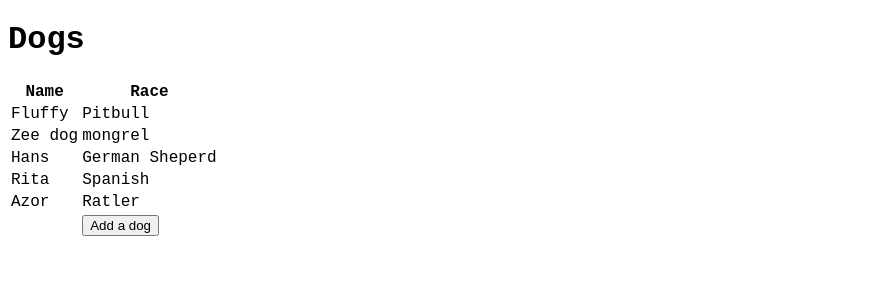
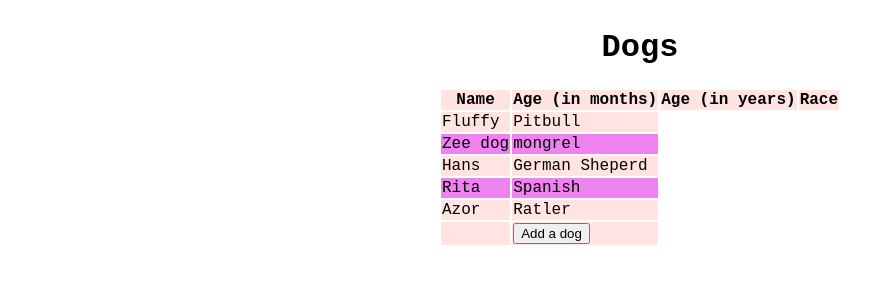
Before and after one commit to DanielLepszy/Dynamic-Table, a plain HTML site: page index.html in a window 1280 px wide. Shown: the whole page, without its empty margins (0-892 px from the left). Drawn offline with Linux system fonts and the light colour scheme.

Commit message:
Fix the Display Data

```diff
--- a/css/main.css
+++ b/css/main.css
@@ -1,10 +1,22 @@
 .dogs-app {
     font-family: 'Courier New', Courier, monospace;
+    display: flex;
+    flex-flow: column;
 }
-/*
+
 .main-title {
+    align-self: center;
+}
 
+.fixed-table {
+    max-width: 720px;
+    align-self: center;
 }
-.fixed-table {
+
+.fixed-table tr:nth-child(even) {
+    background-color: violet;
 }
-*/
+
+.fixed-table tr:nth-child(odd) {
+    background-color: #ffe4e1;
+}
--- a/index.html
+++ b/index.html
@@ -1,5 +1,6 @@
 <!DOCTYPE html>
 <html>
+
 <head>
     <meta charset="utf-8" />
     <meta http-equiv="X-UA-Compatible" content="IE=edge">
@@ -8,14 +9,16 @@
     <link rel="stylesheet" type="text/css" media="screen" href="css/main.css" />
     <script src="js/main.js"></script>
 </head>
+
+
 <body class="dogs-app">
     <h1 class="main-title">Dogs</h1>
     <table class="fixed-table" id="dogsContainer">
         <thead class="fixed-table_head">
             <tr>
                 <th>Name</th>
-                <!-- <th>Age (in months)</th> -->
-                <!-- <th>Age (in years)</th> -->
+                <th>Age (in months)</th>
+                <th>Age (in years)</th>
                 <th>Race</th>
             </tr>
         </thead>
@@ -25,7 +28,9 @@
         <tfoot>
             <tr>
                 <td></td>
-                <td><button type="button" onclick="onAddDogButtonClick(event)">Add a dog</button></td>
+                <td>
+                    <button type="button" onclick="onAddDogButtonClick(event)">Add a dog</button>
+                </td>
             </tr>
         </tfoot>
     </table>
@@ -36,4 +41,5 @@
 <script>
     run();
 </script>
+
 </html>
```
